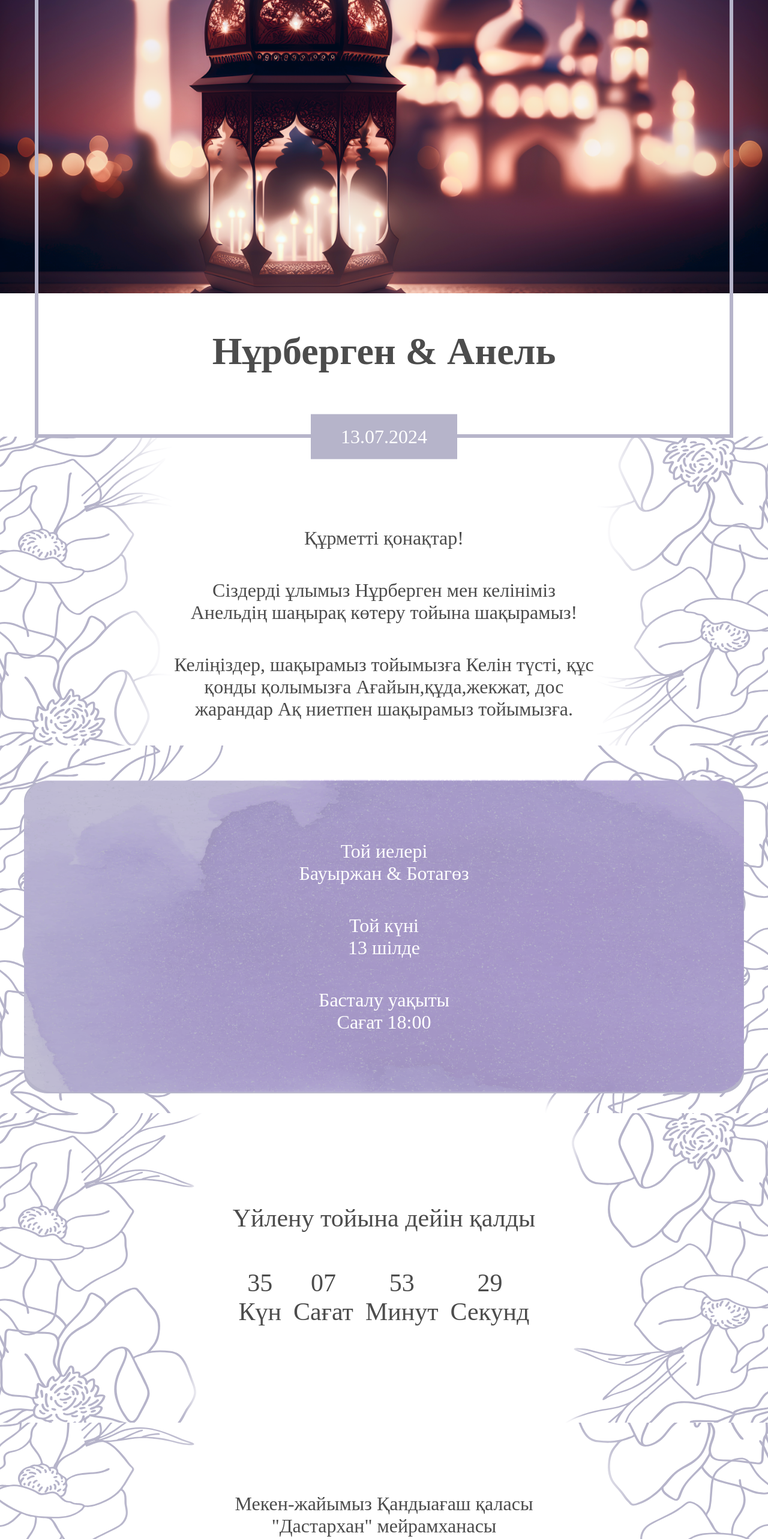
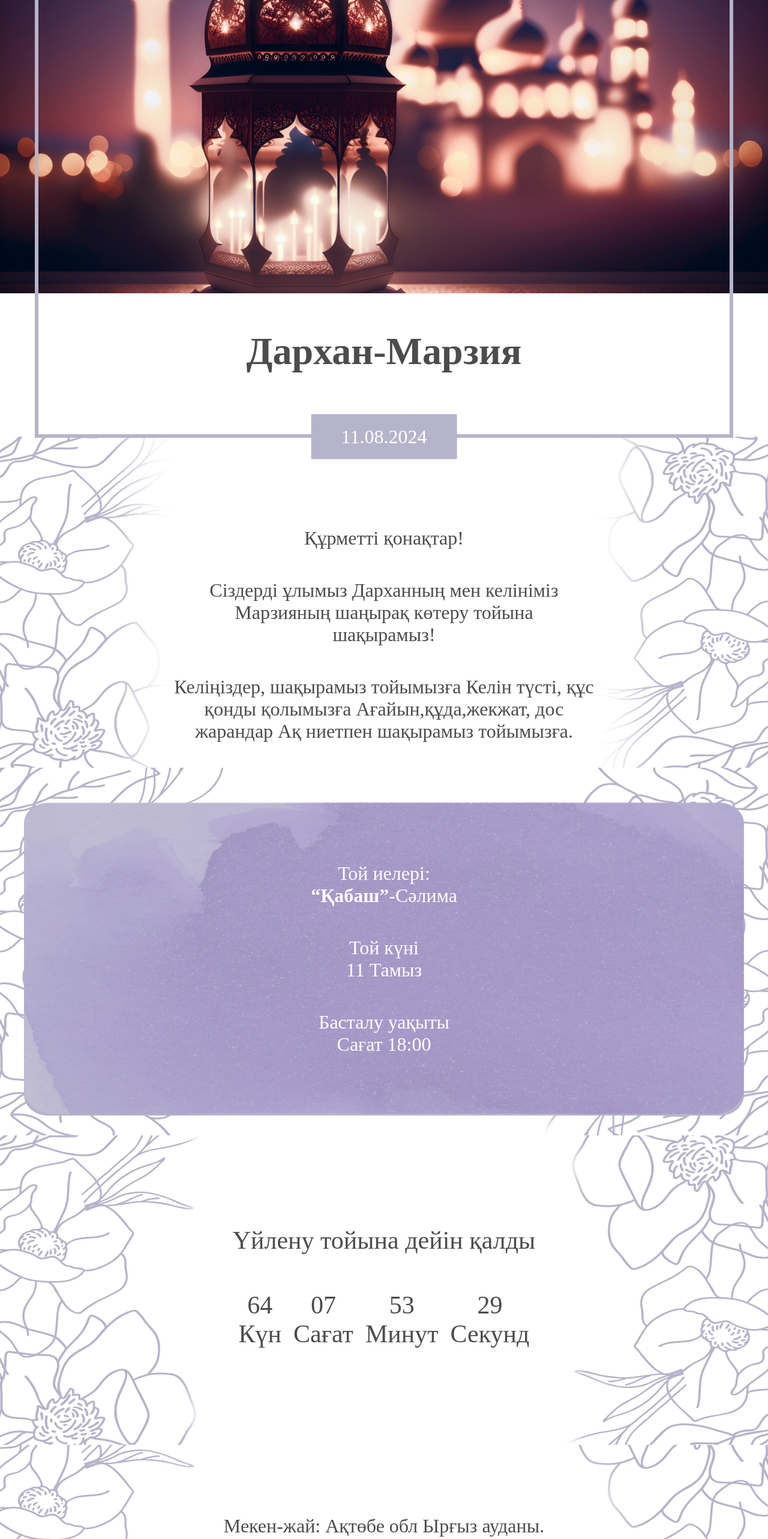
Before and after one commit to WalkingFrozenFish/wedding-v2, a React (Vite) app: page / in a window 1280 px wide. Shown: the part 234-2800 px from the top of the page at 60% size. Built offline with nearby package versions, Linux system fonts and the light colour scheme; a web font is replaced by a local one.

Commit message:
Add new data

```diff
--- a/index.html
+++ b/index.html
@@ -4,7 +4,7 @@
     <meta charset="UTF-8" />
     <link rel="icon" type="image/svg+xml" href="/favicon-32x32.png" />
     <meta name="viewport" content="width=device-width, initial-scale=1.0" />
-    <title>Нұрберген & Анель</title>
+    <title>Дархан-Марзия</title>
     <link rel="preconnect" href="https://fonts.googleapis.com">
     <link rel="preconnect" href="https://fonts.gstatic.com" crossorigin>
     <link href="https://fonts.googleapis.com/css2?family=Sofia+Sans:ital,wght@0,1..1000;1,1..1000&display=swap" rel="stylesheet">
--- a/package.json
+++ b/package.json
@@ -1,5 +1,5 @@
 {
-  "homepage": "https://walkingfrozenfish.github.io/wedding/",
+  "homepage": "https://walkingfrozenfish.github.io/wedding-v2/",
   "name": "landing",
   "private": true,
   "version": "0.0.0",
--- a/src/components/Address/Address.tsx
+++ b/src/components/Address/Address.tsx
@@ -4,9 +4,7 @@ function Address() {
     return (
         <div className={styles.addressWrapper}>
             <p>
-                Мекен-жайымыз
-                Қандыағаш қаласы
-                "Дастархан" мейрамханасы
+                Мекен-жай: Ақтөбе обл Ырғыз ауданы. “Наурыз” мейрамханасы
             </p>
         </div>
     );
--- a/src/components/Form/Form.tsx
+++ b/src/components/Form/Form.tsx
@@ -60,7 +60,7 @@ function Form() {
         }
 
         try {
-            const response = await axios.post("https://wedding-9b430-default-rtdb.firebaseio.com/.json", guestData)
+            const response = await axios.post("https://wedding-v2-4947f-default-rtdb.firebaseio.com/.json", guestData)
 
             if (response.status === 200) {
                 setHideForm(true)
--- a/src/components/Hero/Hero.tsx
+++ b/src/components/Hero/Hero.tsx
@@ -6,10 +6,10 @@ function Hero() {
         <div className={styles.heroContainer}>
             <img className={styles.heroBg} src={heroBg} alt="Background"/>
 
-            <h2 className={styles.names}>Нұрберген & Анель</h2>
+            <h2 className={styles.names}>Дархан-Марзия</h2>
 
             <div className={styles.date}>
-                <p>13.07.2024</p>
+                <p>11.08.2024</p>
             </div>
         </div>
     );
--- a/src/components/Shedule/Shedule.tsx
+++ b/src/components/Shedule/Shedule.tsx
@@ -5,13 +5,13 @@ function Shedule() {
         <div className={styles.sheduleContainer}>
             <div className={styles.sheduleWrapper}>
                 <p>
-                    Той иелері <br/>
-                    Бауыржан & Ботагөз
+                    Той иелері: <br/>
+                    <strong style={{color: "white"}}>“Қабаш”</strong>-Сәлима
                 </p>
 
                 <p>
                     Той күні<br/>
-                    13 шілде
+                    11 Тамыз
                 </p>
 
                 <p>
--- a/src/components/Text/Text.tsx
+++ b/src/components/Text/Text.tsx
@@ -8,7 +8,7 @@ function Text() {
                     Құрметті қонақтар!
                 </p>
                 <p>
-                    Сіздерді ұлымыз Нұрберген мен келініміз Анельдің шаңырақ көтеру тойына шақырамыз!
+                    Сіздерді ұлымыз Дарханның мен келініміз Марзияның шаңырақ көтеру тойына шақырамыз!
                 </p>
                 <p>
                     Келіңіздер, шақырамыз тойымызға Келін түсті, құс қонды қолымызға Ағайын,құда,жекжат, дос жарандар Ақ
--- a/src/components/Timer/Timer.tsx
+++ b/src/components/Timer/Timer.tsx
@@ -4,7 +4,7 @@ import {useEffect, useState} from "react";
 let timerId: any = null
 
 function Timer() {
-    const deadline: any = new Date(2024, 6, 13);
+    const deadline: any = new Date(2024, 7, 11);
 
     const [timeRemaining, setTimeRemaining] = useState({
         days: 0,
--- a/vite.config.ts
+++ b/vite.config.ts
@@ -4,5 +4,5 @@ import react from '@vitejs/plugin-react'
 // https://vitejs.dev/config/
 export default defineConfig({
   plugins: [react()],
-  base: "/wedding/"
+  base: "/wedding-s/"
 })
```
